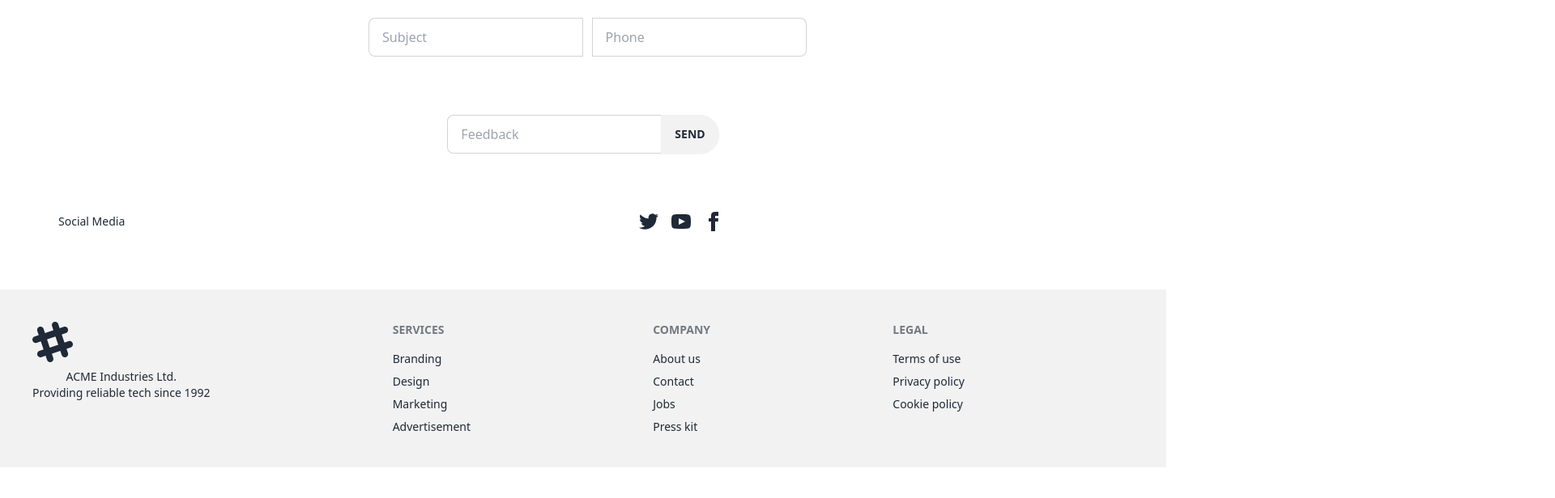
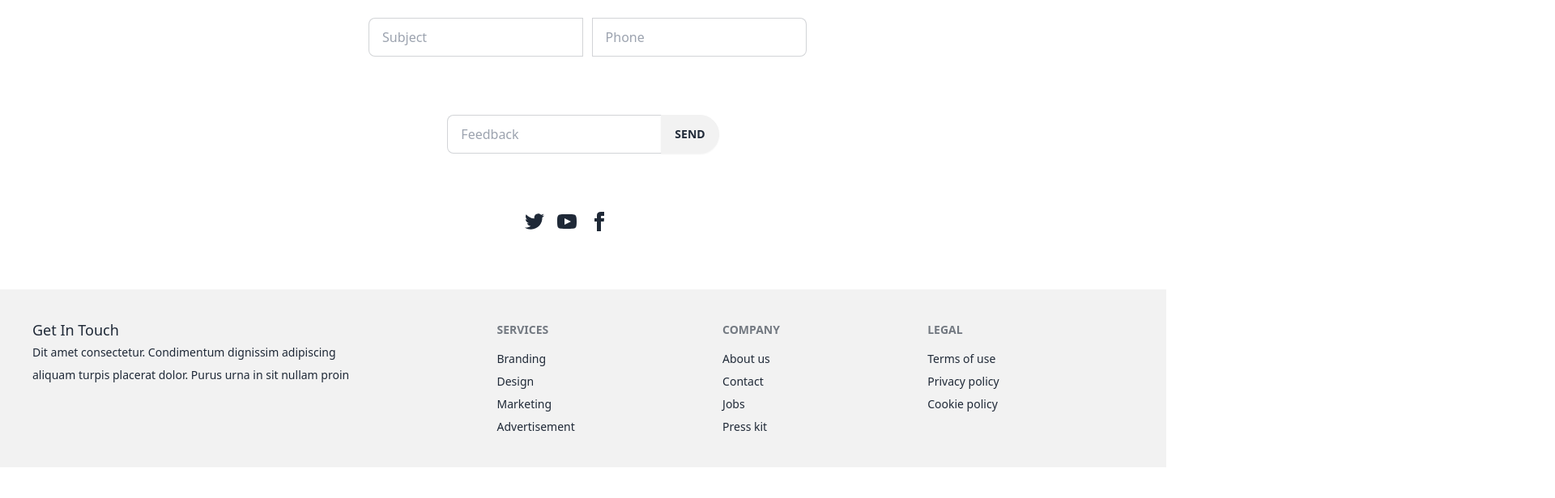
Before and after one commit to nahidf247/a3-hockey, a plain HTML site: page index.html in a window 1280 px wide. Shown: the part 2457-3073 px from the top of the page at 81% size, 1920 px wide, since content can reach past the window. Drawn offline with nearby package versions, Linux system fonts and the light colour scheme.

Commit message:
random commit

```diff
--- a/index.html
+++ b/index.html
@@ -19,7 +19,6 @@
           margin-top: 5%;
 
         }
-
 
 
       </style>
@@ -232,20 +231,22 @@
 
 </body>
 
-<div style="margin: 5%; text-align: center;" class="footer items-center">
-<p>Social Media</p>
+<div style="margin-top: 5%; margin-right: 10%; margin-bottom: 5%; margin-left: 45%;" class="footer items-center">
+
+<!-- <p>Social Media</p> -->
     <nav class="grid-flow-col gap-4 items-center">
       <a><svg xmlns="http://www.w3.org/2000/svg" width="24" height="24" viewBox="0 0 24 24" class="fill-current"><path d="M24 4.557c-.883.392-1.832.656-2.828.775 1.017-.609 1.798-1.574 2.165-2.724-.951.564-2.005.974-3.127 1.195-.897-.957-2.178-1.555-3.594-1.555-3.179 0-5.515 2.966-4.797 6.045-4.091-.205-7.719-2.165-10.148-5.144-1.29 2.213-.669 5.108 1.523 6.574-.806-.026-1.566-.247-2.229-.616-.054 2.281 1.581 4.415 3.949 4.89-.693.188-1.452.232-2.224.084.626 1.956 2.444 3.379 4.6 3.419-2.07 1.623-4.678 2.348-7.29 2.04 2.179 1.397 4.768 2.212 7.548 2.212 9.142 0 14.307-7.721 13.995-14.646.962-.695 1.797-1.562 2.457-2.549z"></path></svg>
       </a>
       <a><svg xmlns="http://www.w3.org/2000/svg" width="24" height="24" viewBox="0 0 24 24" class="fill-current"><path d="M19.615 3.184c-3.604-.246-11.631-.245-15.23 0-3.897.266-4.356 2.62-4.385 8.816.029 6.185.484 8.549 4.385 8.816 3.6.245 11.626.246 15.23 0 3.897-.266 4.356-2.62 4.385-8.816-.029-6.185-.484-8.549-4.385-8.816zm-10.615 12.816v-8l8 3.993-8 4.007z"></path></svg></a>
       <a><svg xmlns="http://www.w3.org/2000/svg" width="24" height="24" viewBox="0 0 24 24" class="fill-current"><path d="M9 8h-3v4h3v12h5v-12h3.642l.358-4h-4v-1.667c0-.955.192-1.333 1.115-1.333h2.885v-5h-3.808c-3.596 0-5.192 1.583-5.192 4.615v3.385z"></path></svg></a>
     </nav>
+
 </div>
 
   <footer class="footer p-10 bg-base-200 text-base-content">
-    <aside>
-      <svg width="50" height="50" viewBox="0 0 24 24" xmlns="http://www.w3.org/2000/svg" fill-rule="evenodd" clip-rule="evenodd" class="fill-current"><path d="M22.672 15.226l-2.432.811.841 2.515c.33 1.019-.209 2.127-1.23 2.456-1.15.325-2.148-.321-2.463-1.226l-.84-2.518-5.013 1.677.84 2.517c.391 1.203-.434 2.542-1.831 2.542-.88 0-1.601-.564-1.86-1.314l-.842-2.516-2.431.809c-1.135.328-2.145-.317-2.463-1.229-.329-1.018.211-2.127 1.231-2.456l2.432-.809-1.621-4.823-2.432.808c-1.355.384-2.558-.59-2.558-1.839 0-.817.509-1.582 1.327-1.846l2.433-.809-.842-2.515c-.33-1.02.211-2.129 1.232-2.458 1.02-.329 2.13.209 2.461 1.229l.842 2.515 5.011-1.677-.839-2.517c-.403-1.238.484-2.553 1.843-2.553.819 0 1.585.509 1.85 1.326l.841 2.517 2.431-.81c1.02-.33 2.131.211 2.461 1.229.332 1.018-.21 2.126-1.23 2.456l-2.433.809 1.622 4.823 2.433-.809c1.242-.401 2.557.484 2.557 1.838 0 .819-.51 1.583-1.328 1.847m-8.992-6.428l-5.01 1.675 1.619 4.828 5.011-1.674-1.62-4.829z"></path></svg>
-      <p>ACME Industries Ltd.<br/>Providing reliable tech since 1992</p>
+    <aside style="text-align: left;">
+
+      <p style="font-size: large;">Get In Touch</p><p>Dit amet consectetur. Condimentum dignissim adipiscing</p><p>aliquam turpis placerat dolor. Purus urna in sit nullam proin</p>
     </aside>
     <nav>
       <header class="footer-title">Services</header>
```
